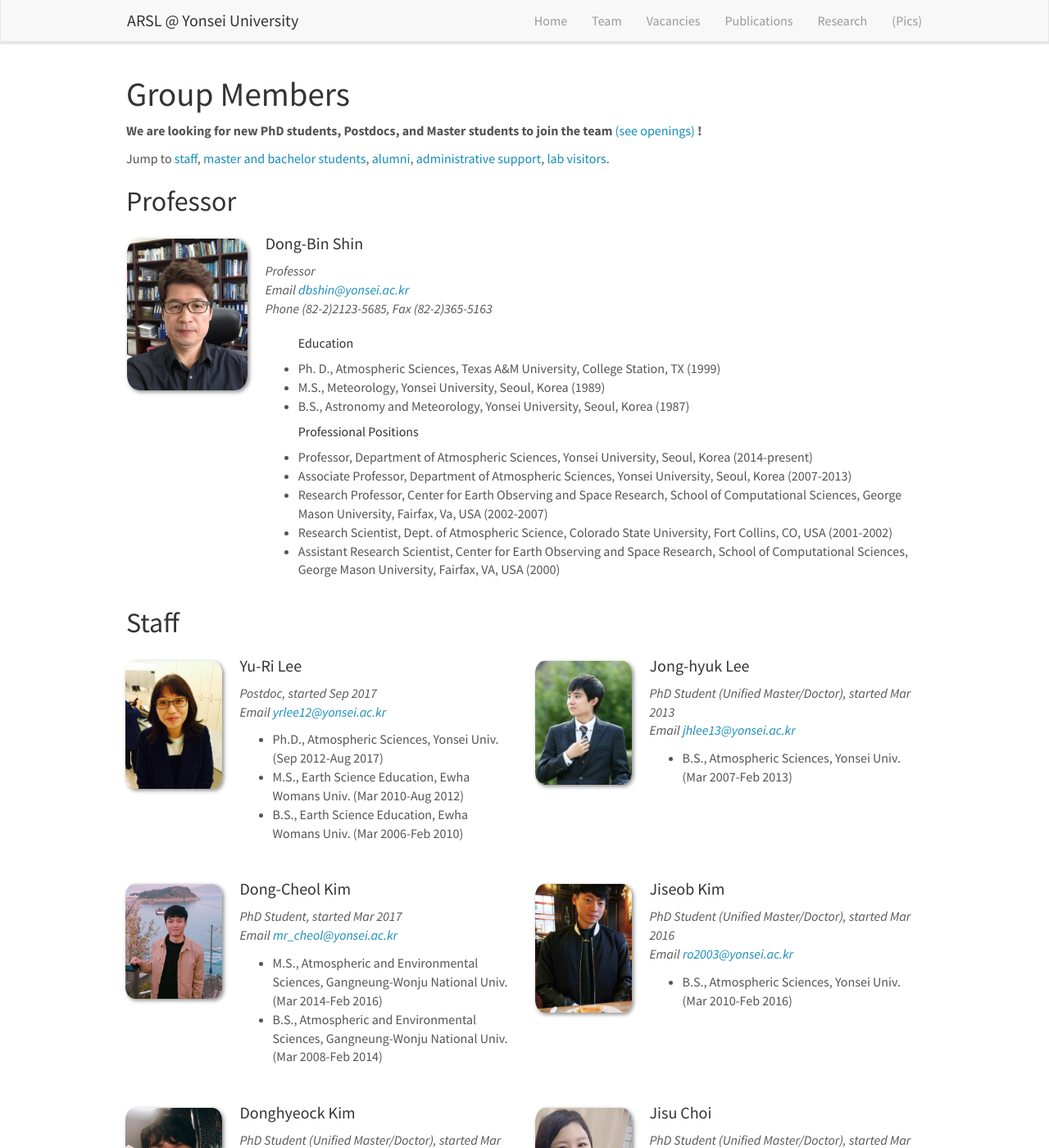
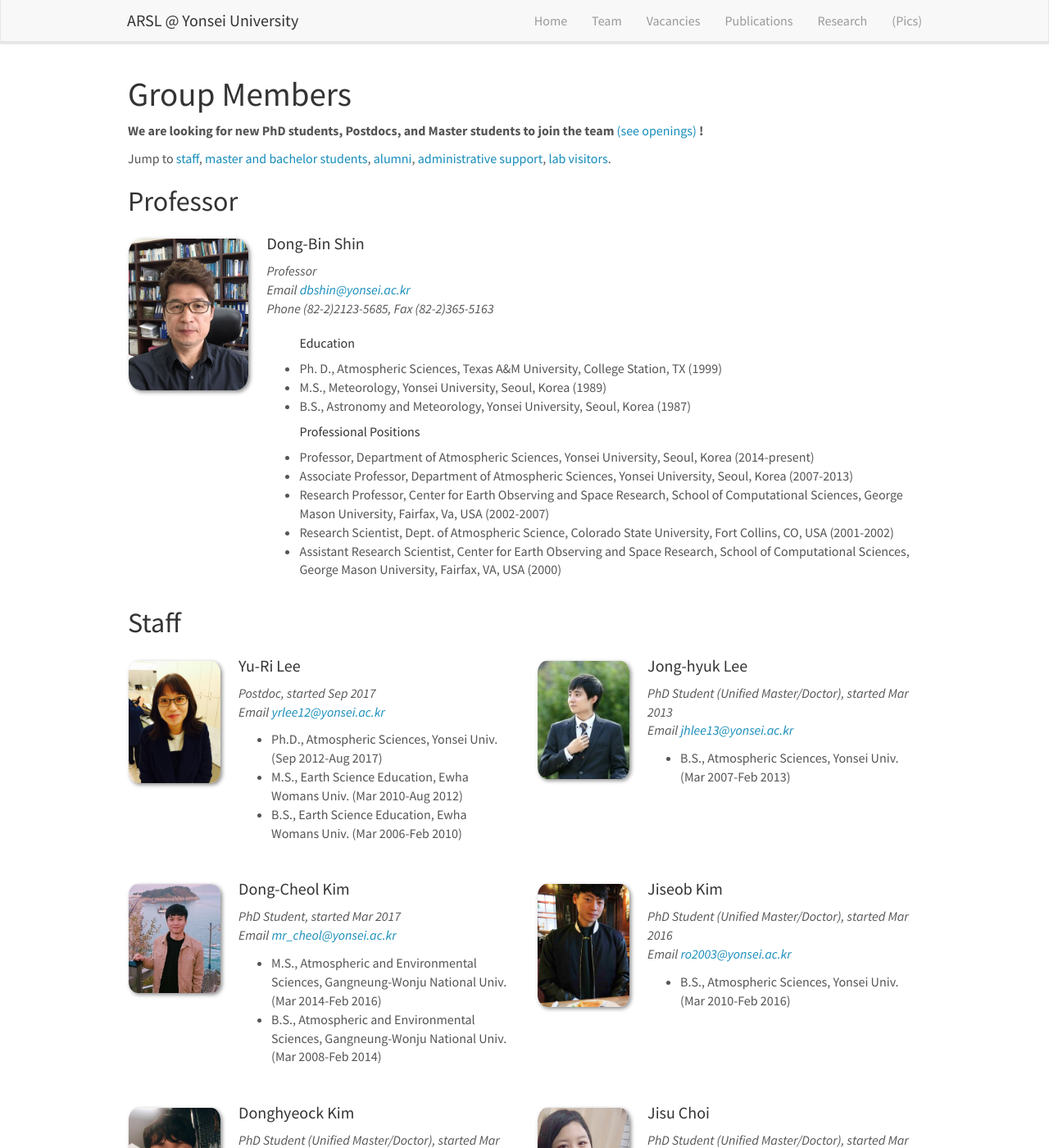
Before and after one commit to roo2003/roo2003.github.io, a Jekyll site: the page built from _pages/team.md, in a window 1280 px wide and 1400 px high. Shown: the whole window at 82% size. Built offline with Jekyll 4.4.1, drawn with Linux system fonts in a browser that asks for light colours; nearby versions of some CDN libraries.

Commit message:
Initial commit of Jekyll blog

```diff
--- a/_pages/team.md
+++ b/_pages/team.md
@@ -70,7 +70,7 @@ Jump to [staff](#staff), [master and bachelor students](#master-and-bachelor-stu
 {% endif %}
 
 <div class="col-sm-6 clearfix">
-  <img src="{{ site.url }}{{ site.baseurl }}/images/teampic/{{ member.photo }}" class="img-responsive" width="25%" style="float: left" />
+  <img src="{{ site.url }}{{ site.baseurl }}/images/teampic/{{ member.photo }}" class="img-responsive" width="24%" style="float: left" />
   <h4>{{ member.name }}</h4>
   <i>{{ member.info }}<br>
   Email [{{ member.email }}](mailto:{{ member.email }})</i>
--- a/css/main.scss
+++ b/css/main.scss
@@ -70,7 +70,7 @@ firstp {
 /* Grid overrides */
 .col-sm-1, .col-sm-2, .col-sm-3, .col-sm-5, .col-sm-6,
 .col-sm-7, .col-sm-8, .col-sm-9, .col-sm-10, .col-sm-11, .col-sm-12 {
-	padding-left: 14px;
+	padding-left: 16px;
 	padding-right: 16px;
 }
 
```
